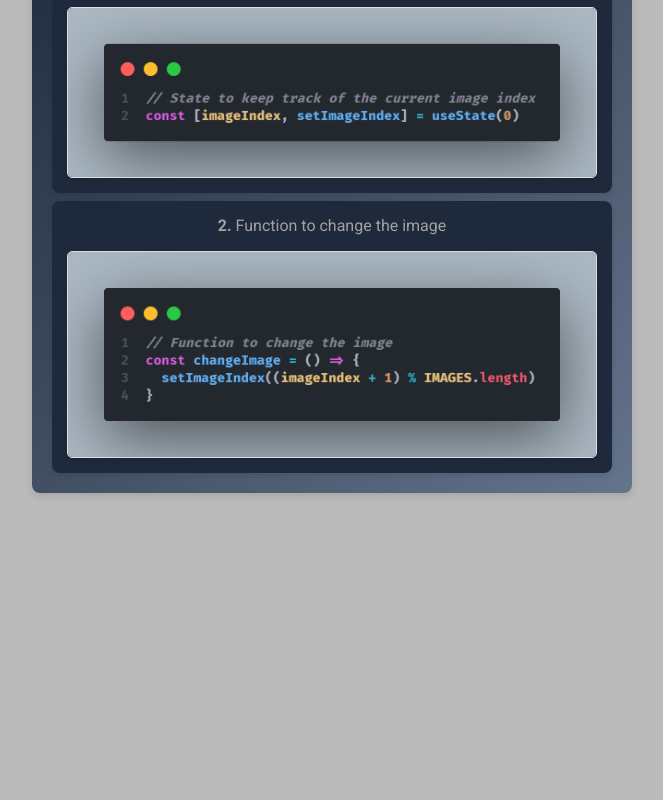
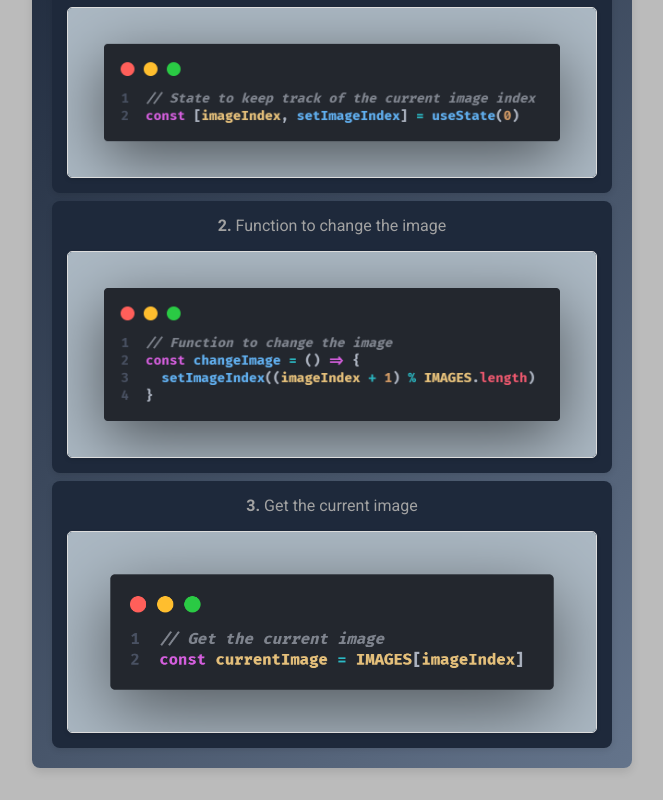
Before and after one commit to Espadv69/useState-Intermediate, a React (Vite) app in the folder ImageChangerButton/: page / in a window 1280 px wide. Shown: the part 619-1419 px from the top of the page, without its empty margins (308-971 px from the left). Before the commit the page ends 1144 px from the top, so only its background shows below. Built offline with nearby package versions, Linux system fonts and the light colour scheme; the HTML template or start-up script is replaced by a standard one.

Commit message:
Add third step to Explanation component for retrieving current image

```diff
--- a/ImageChangerButton/src/components/Explanation/Explanation.jsx
+++ b/ImageChangerButton/src/components/Explanation/Explanation.jsx
@@ -19,6 +19,13 @@ const Explanation = () => {
           imgUrl="/images/changeImageFunction.png"
           alt="Code snippet of the changeImage function"
         />
+
+        <LiExplanation
+          stepNumber={3}
+          description="Get the current image"
+          imgUrl="/images/getCurrentImage.png"
+          alt="Code snippet of getting the current image"
+        />
       </ul>
     </section>
   )
```
